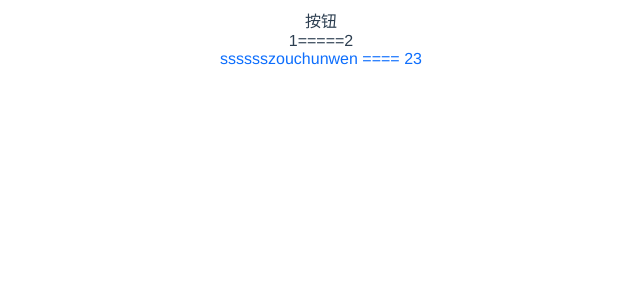
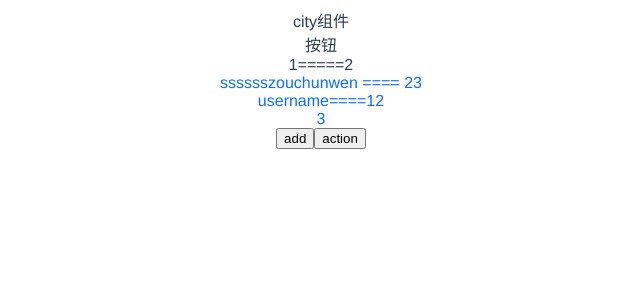
Before and after one commit to Spring-Listening/vue-template, a Vue app: page /city in a window 1280 px wide. Shown: the top 300 px of the page, without its empty margins (319-959 px from the left). Built offline with nearby package versions, Linux system fonts and the light colour scheme; a small style sheet from the web is missing.

Commit message:
vuex的示例

```diff
--- a/src/router/auto-build.js
+++ b/src/router/auto-build.js
@@ -16,6 +16,11 @@ const aotoRoutes = [
     path: '/nba',
     name: 'nba',
     component: () => import('@/views/Happy/nba.vue')
+  },
+  {
+    path: '/city',
+    name: 'city',
+    component: () => import('@/views/Happy/city.vue')
   } // last line route append
 ]
 
--- a/src/store/index.js
+++ b/src/store/index.js
@@ -3,14 +3,23 @@
  * @version:
  * @Author: chunwen (chunwen.zou@caibeitv.com)
  * @Date: 2021-03-02 19:01:36
- * @LastEditors:
- * @LastEditTime: 2021-04-07 16:06:18
+ * @LastEditors: Please set LastEditors
+ * @LastEditTime: 2021-04-15 19:32:12
  */
 import { createStore } from 'vuex'
-
+import userStore from './user'
 export default createStore({
-  state: {},
-  mutations: {},
+  state: {
+    name: 'father',
+    num: 3
+  },
+  mutations: {
+    add(state) {
+      state.num++
+    }
+  },
   actions: {},
-  modules: {}
+  modules: {
+    userStore
+  }
 })
--- /dev/null
+++ b/src/store/user.js
@@ -0,0 +1,29 @@
+/*
+ * @Descripttion:
+ * @version:
+ * @Author: chunwen (chunwen.zou@caibeitv.com)
+ * @Date: 2021-04-15 18:28:06
+ * @LastEditors: Please set LastEditors
+ * @LastEditTime: 2021-04-15 20:27:35
+ */
+const userStore = {
+  namespaced: true,
+  state: {
+    name: 'username',
+    age: 12
+  },
+  getters: {},
+  actions: {
+    asyncAddAge(context, payload) {
+      context.commit('addAage', payload)
+    }
+  },
+  mutations: {
+    addAage(state, payload) {
+      console.log(payload)
+      payload ? (state.age += payload.num) : state.age++
+    }
+  }
+}
+
+export default userStore
--- /dev/null
+++ b/src/views/Happy/city.vue
@@ -0,0 +1,24 @@
+<template>
+  <div class="city-container">
+    city组件
+  </div>
+</template>
+<script>
+import { reactive, onMounted } from 'vue'
+export default {
+  name: 'City',
+  components: {},
+  setup() {
+    /** 定义响应式数据 */
+    const data = reactive({})
+    onMounted(() => {})
+    return {
+      data
+    }
+  }
+}
+</script>
+<style lang="scss" scoped>
+.city-container {
+}
+</style>
--- a/src/views/Test.vue
+++ b/src/views/Test.vue
@@ -4,13 +4,20 @@
  * @Author: chunwen (chunwen.zou@caibeitv.com)
  * @Date: 2021-04-07 00:38:04
  * @LastEditors: Please set LastEditors
- * @LastEditTime: 2021-04-15 14:46:27
+ * @LastEditTime: 2021-04-15 20:23:35
 -->
 <template>
-  <div class="test-container">ssssss{{ name }} ==== {{ age }}</div>
+  <div class="test-container">
+    <div>ssssss{{ name }} ==== {{ age }}</div>
+    <div>{{ username }}===={{ userage }}</div>
+    <div>{{ num }}</div>
+    <button @click="handleAge">add</button>
+    <button @click="handleAction">action</button>
+  </div>
 </template>
 <script>
-import { onMounted, reactive, toRefs, defineComponent } from 'vue'
+import { onMounted, reactive, toRefs, defineComponent, computed } from 'vue'
+import { useStore } from 'vuex'
 export default defineComponent({
   name: 'test',
   props: {
@@ -19,12 +26,23 @@ export default defineComponent({
     }
   },
   setup(props, context) {
+    const store = useStore()
     console.log('props', props)
     console.log('ctx', context)
     const data = reactive({
       name: 'zouchunwen',
-      age: 23
+      age: 23,
+      username: computed(() => store.state.userStore.name),
+      userage: computed(() => store.state.userStore.age),
+      num: computed(() => store.state.num)
     })
+    const handleAge = () => {
+      store.commit('add')
+      store.commit('userStore/addAage')
+    }
+    const handleAction = () => {
+      store.dispatch('userStore/asyncAddAge', { num: 5 })
+    }
     onMounted(() => {
       console.log('onMounted')
 
@@ -32,6 +50,8 @@ export default defineComponent({
     })
 
     return {
+      handleAge,
+      handleAction,
       ...toRefs(data)
     }
   }
```
